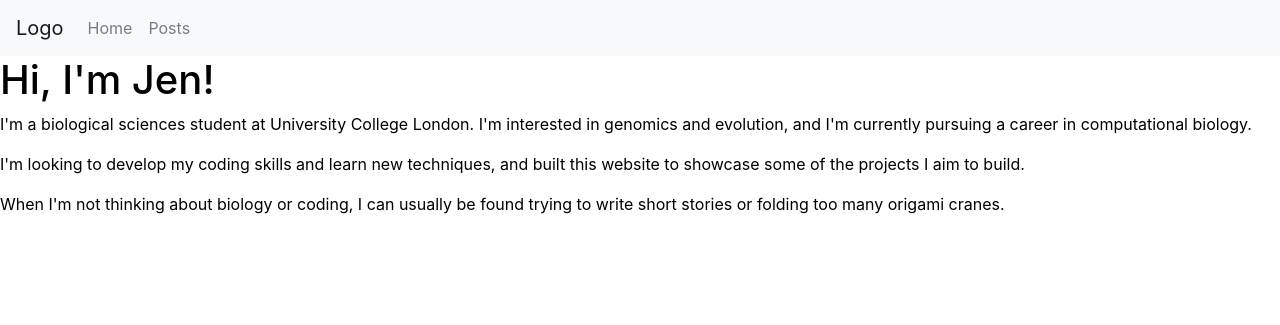
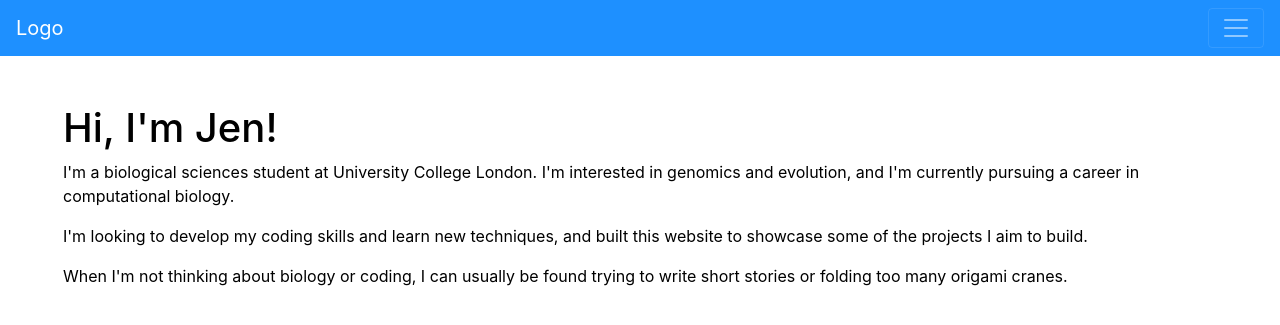
Before and after one commit to jentdong/jentdong.github.io, a Jekyll site: the page built from index.html, in a window 1280 px wide. Shown: the top 325 px of the page. Built offline with Jekyll 4.4.1, drawn with Linux system fonts in a browser that asks for light colours; nearby versions of some CDN libraries.

Commit message:
Changed styling

```diff
--- a/_includes/navbar.html
+++ b/_includes/navbar.html
@@ -1,10 +1,10 @@
-<nav class="navbar navbar-expand-lg navbar-light bg-light">
+<nav class="navbar navbar-dark" style = "background-color: dodgerblue;">
     <a class="navbar-brand" href="/">Logo</a>
     <button class="navbar-toggler" type="button" data-toggle="collapse" data-target="#navbarNavAltMarkup" aria-controls="navbarNavAltMarkup" aria-expanded="false" aria-label="Toggle navigation">
       <span class="navbar-toggler-icon"></span>
     </button>
     <div class="collapse navbar-collapse" id="navbarNavAltMarkup">
-      <div class="navbar-nav">
+      <div class="navbar-nav" >
         {% for item in site.data.navbar %}
         <a class="nav-item nav-link" href="{{item.link}}">{{ item.name }}</a>
         {% endfor %}
--- a/_layouts/default.html
+++ b/_layouts/default.html
@@ -8,7 +8,9 @@
   </head>
   <body>
     {%include navbar.html %}
+    <div class="container m-5">
     {{ content}}
+    </div>
     {%include footer.html %}
   </body>
 </html>
```
Also changed, not shown: 1 other file.
